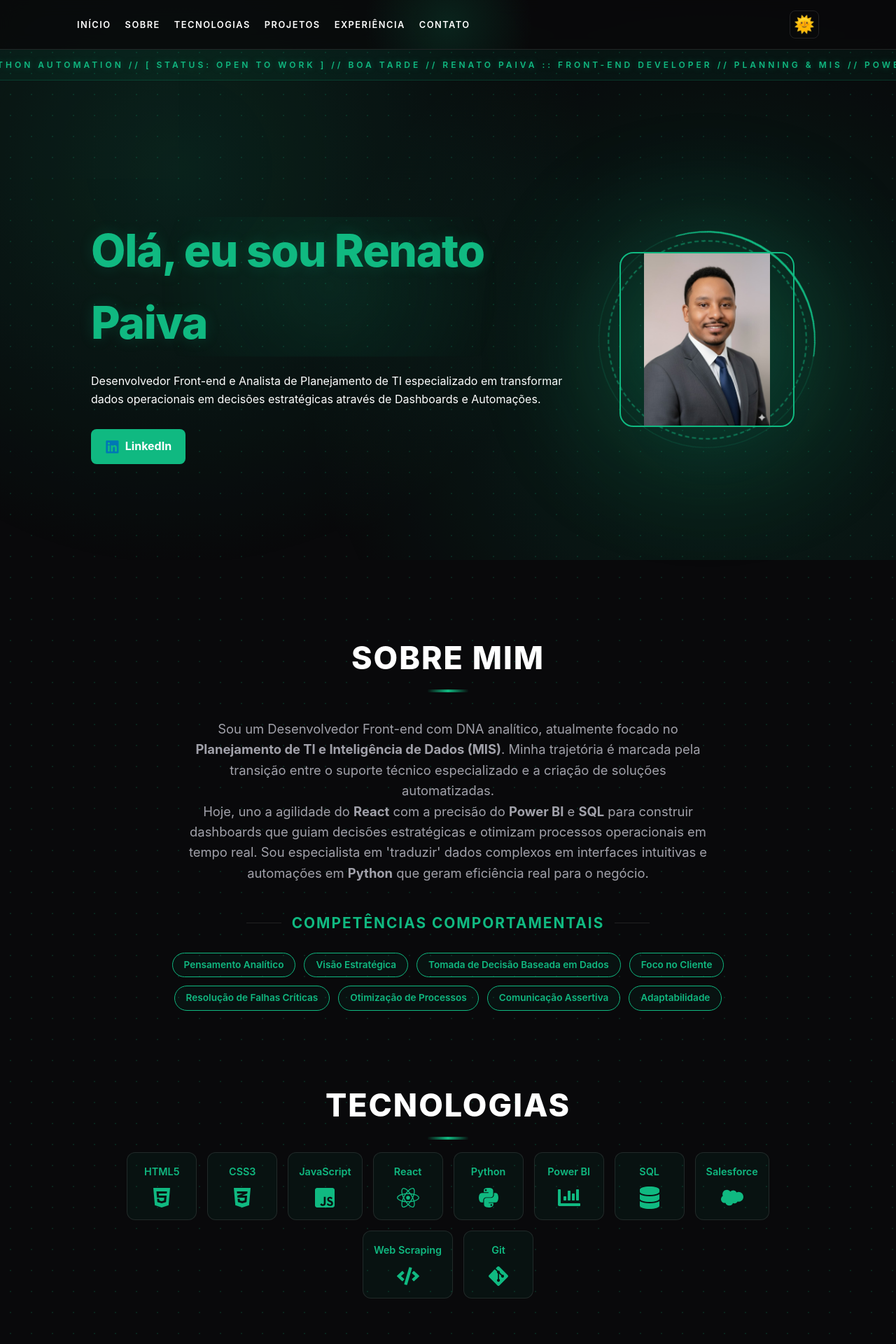
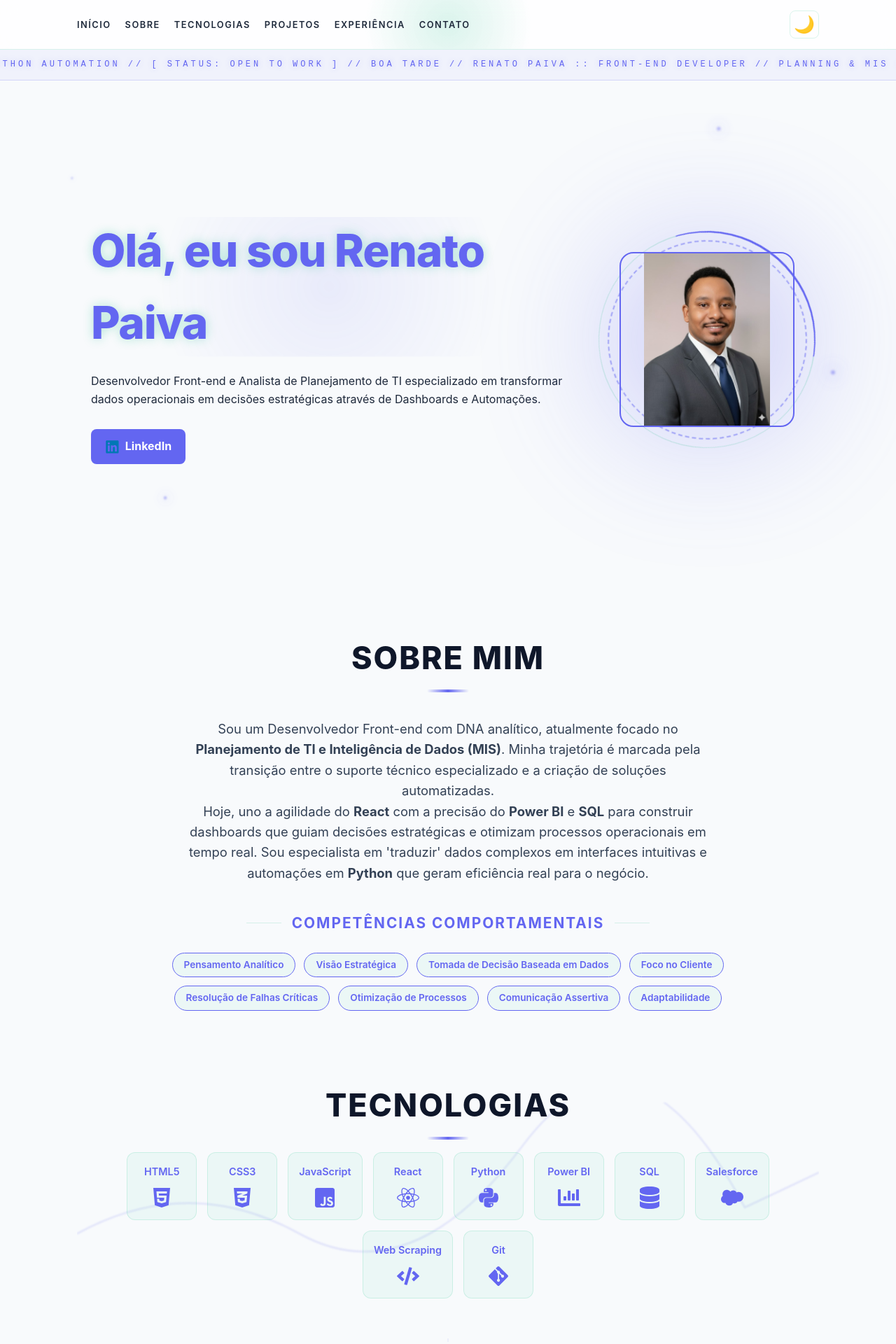
Before and after one commit to Renato8318/Portfolio---Renato---Paiva, a React (Vite) app: page / in a window 1280 px wide. Shown: the top 1920 px of the page at 70% size. Built offline with nearby package versions, Linux system fonts and the light colour scheme.

Commit message:
Alterando o layout do  portfolio

```diff
--- a/src/App.jsx
+++ b/src/App.jsx
@@ -17,8 +17,11 @@ function AppContent() {
   const [darkMode, setDarkMode] = useState(() => {
     try {
       const saved = localStorage.getItem("theme");
-      // Garante que o valor seja booleano
-      return saved !== null ? JSON.parse(saved) : true;
+      if (saved !== null) return JSON.parse(saved);
+
+      // Auto Dark Mode: Ativa entre 18h e 06h
+      const hours = new Date().getHours();
+      return hours >= 18 || hours < 6;
     } catch (e) {
       return true;
     }
@@ -58,6 +61,14 @@ function AppContent() {
 
   return (
     <>
+      {/* Camada de Fundo Viva (Nós e Conexões) */}
+      <div className="bg-tech-layer">
+        <div className="data-node n1"></div>
+        <div className="data-node n2"></div>
+        <div className="data-node n3"></div>
+        <div className="data-node n4"></div>
+      </div>
+
       <header className="header" onMouseMove={handleMouseMove}>
         <div className="header-container">
           <button
--- a/src/components/ExperienciaDetalhes.jsx
+++ b/src/components/ExperienciaDetalhes.jsx
@@ -61,7 +61,7 @@ const ExperienciaDetalhes = () => {
         <p className="exp-company" style={{ fontSize: '1.2rem', marginBottom: '5px' }}>
           <FaBuilding className="exp-icon" /> {exp.company}
         </p>
-        <p style={{ color: 'var(--text-gray)', display: 'flex', align區域s: 'center', gap: '8px' }}>
+        <p style={{ color: 'var(--text-gray)', display: 'flex', alignItems: 'center', gap: '8px' }}>
           <FaCalendarAlt color="var(--primary-color)" /> {exp.period}
         </p>
       </div>
--- a/src/components/Tecnologias.jsx
+++ b/src/components/Tecnologias.jsx
@@ -24,6 +24,13 @@ const Tecnologias = () => {
 
   return (
     <section id="tecnologias" className="tecnologias" data-aos="fade-up">
+      {/* Gráfico de linha decorativo no fundo */}
+      <div className="tech-graph-bg">
+        <svg viewBox="0 0 1000 200" preserveAspectRatio="none">
+          <path d="M0,150 Q150,80 300,150 T600,50 T900,120 L1000,80" fill="none" />
+        </svg>
+      </div>
+
       <h2 onMouseMove={handleMouseMove}>
         Tecnologias
       </h2>
--- a/src/style.css
+++ b/src/style.css
@@ -6,14 +6,14 @@
 }
 
 :root {
-  --primary-color: #10b981; /* Verde Esmeralda vibrante */
-  --bg-dark: #09090b;       /* Preto Zinco profundo */
+  --primary-color: #6366f1; /* Indigo Moderno */
+  --bg-dark: #020617;       /* Slate 950 - Profundidade de dados */
   --bg-light: #ffffff;
-  --card-bg: #18181b;       /* Cinza Zinco para cards */
+  --card-bg: #0f172a;       /* Slate 900 para cards */
   --text-white: #ffffff;
   --text-gray: #a1a1aa;
-  overflow-x: hidden;
   --border-subtle: rgba(255, 255, 255, 0.1);
+  --glass-border: rgba(99, 102, 241, 0.2);
 }
 
 html {
@@ -35,21 +35,65 @@ body.dark {
   background: var(--bg-dark);
   background-color: var(--bg-dark);
   color: var(--text-white);
-  /* Efeito de Grid de Pontos Verdes */
-  background-image: radial-gradient(rgba(16, 185, 129, 0.15) 1px, transparent 1px);
-  background-size: 30px 30px;
+  /* Grid estilo Dashboard/MIS com profundidade */
+  background-image:
+    linear-gradient(rgba(99, 102, 241, 0.07) 1px, transparent 1px),
+    linear-gradient(90deg, rgba(99, 102, 241, 0.07) 1px, transparent 1px),
+    radial-gradient(circle at center, rgba(99, 102, 241, 0.03) 0%, transparent 80%);
+  background-size: 60px 60px, 60px 60px, 100% 100%;
+  background-attachment: fixed;
+  animation: gridMove 40s linear infinite;
 }
 
 body:not(.dark) {
   background: #f8fafc; /* Fundo Slate bem claro e limpo */
   color: #0f172a;      /* Texto Slate 900 para leitura perfeita */
+  color: #1e293b;
   --card-bg: #ffffff;
   --text-white: #0f172a; /* Agora os títulos h2 aparecem em preto azulado */
   --text-gray: #334155;
   --border-subtle: rgba(16, 185, 129, 0.15);
-  /* Grid tecnológico sutil em verde no modo claro */
-  background-image: radial-gradient(rgba(16, 185, 129, 0.1) 1px, transparent 1px);
-  background-size: 30px 30px;
+  background-image: radial-gradient(rgba(99, 102, 241, 0.08) 1px, transparent 1px);
+}
+
+/* CAMADA DE NÓS DE DADOS FLUTUANTES */
+.bg-tech-layer {
+  position: fixed;
+  inset: 0;
+  z-index: 0;
+  pointer-events: none;
+  overflow: hidden;
+}
+
+.data-node {
+  position: absolute;
+  width: 4px;
+  height: 4px;
+  background: var(--primary-color);
+  border-radius: 50%;
+  filter: blur(1px) drop-shadow(0 0 8px var(--primary-color));
+  opacity: 0.3;
+}
+
+.n1 { top: 20%; left: 10%; animation: floatNode 8s infinite alternate; }
+.n2 { top: 60%; left: 85%; animation: floatNode 12s infinite alternate-reverse; }
+.n3 { top: 80%; left: 15%; animation: floatNode 10s infinite alternate; }
+.n4 { top: 15%; left: 75%; animation: floatNode 15s infinite alternate-reverse; }
+
+@keyframes floatNode {
+  0% {
+    transform: translate(0, 0) scale(1);
+    opacity: 0.2;
+  }
+  50% {
+    transform: translate(100px, 50px) scale(1.5);
+    opacity: 0.5;
+    box-shadow: 0 0 20px var(--primary-color);
+  }
+  100% {
+    transform: translate(-50px, 100px) scale(0.8);
+    opacity: 0.2;
+  }
 }
 
 /* Adiciona brilhos (glows) tecnológicos ao fundo no modo Dark */
@@ -61,11 +105,22 @@ body.dark::before {
   width: 100%;
   height: 100%;
   background:
-    radial-gradient(circle at 20% 30%, rgba(16, 185, 129, 0.18) 0%, transparent 50%),
-    radial-gradient(circle at 80% 70%, rgba(16, 185, 129, 0.18) 0%, transparent 50%);
+    radial-gradient(circle at 20% 30%, rgba(99, 102, 241, 0.2) 0%, transparent 40%),
+    radial-gradient(circle at 80% 70%, rgba(6, 182, 212, 0.15) 0%, transparent 40%);
   z-index: 0;
   pointer-events: none;
-  animation: backgroundPulse 10s infinite alternate ease-in-out;
+  animation: meshFlow 20s infinite alternate ease-in-out;
+}
+
+@keyframes meshFlow {
+  0% { transform: scale(1) translate(0, 0); }
+  50% { transform: scale(1.2) translate(5%, 5%); filter: hue-rotate(15deg); }
+  100% { transform: scale(1) translate(-5%, -5%); }
+}
+
+@keyframes gridMove {
+  from { background-position: 0 0; }
+  to { background-position: 50px 50px; }
 }
 
 /* Efeito de Varredura de Radar (Scanline Global) no Modo Dark */
@@ -146,20 +201,21 @@ body.dark .header {
 /* ESTILO DO LETREIRO (MARQUEE) */
 .greeting-marquee {
   margin-top: 70px; /* Logo abaixo do header fixo */
-  background: rgba(16, 185, 129, 0.05); /* Fundo sutil para não pesar visualmente */
+  background: rgba(99, 102, 241, 0.05);
   color: var(--primary-color);
   padding: 12px 0;
-  font-weight: 600;
+  font-family: 'JetBrains Mono', monospace; /* Toque técnico */
+  font-weight: 500;
   text-transform: uppercase;
   font-size: 0.75rem;
   overflow: hidden;
   position: relative;
   display: flex;
   z-index: 999;
-  border-top: 1px solid rgba(16, 185, 129, 0.2);
-  border-bottom: 1px solid rgba(16, 185, 129, 0.2);
+  border-top: 1px solid rgba(99, 102, 241, 0.2);
+  border-bottom: 1px solid rgba(99, 102, 241, 0.2);
   letter-spacing: 4px; /* Resolve o problema das letras muito próximas */
-  text-shadow: 0 0 10px rgba(16, 185, 129, 0.4); /* Efeito neon sutil */
+  text-shadow: 0 0 8px rgba(99, 102, 241, 0.3);
 }
 
 .marquee-content {
@@ -383,7 +439,7 @@ body:not(.dark) .footer {
   content: "";
   position: absolute;
   inset: -20px -50px; /* Aumentado a área lateral do brilho */
-  background: radial-gradient(circle at center, rgba(16, 185, 129, 0.35), transparent 75%);
+  background: radial-gradient(circle at center, rgba(99, 102, 241, 0.3), transparent 75%);
   z-index: -1;
   animation: pulseNameGlow 3s infinite ease-in-out;
   pointer-events: none;
@@ -606,6 +662,7 @@ section h2, .footer h2, .projeto-detalhes-page h1 {
   color: var(--text-white);
   z-index: 1;
   cursor: default;
+  transition: all 0.4s cubic-bezier(0.4, 0, 0.2, 1);
 }
 
 section h2::before, .footer h2::before, .projeto-detalhes-page h1::before {
@@ -613,9 +670,9 @@ section h2::before, .footer h2::before, .projeto-detalhes-page h1::before {
   position: absolute;
   inset: -20px;
   background: radial-gradient(
-    circle 100px at var(--x, 50%) var(--y, 50%),
-    rgba(16, 185, 129, 0.35),
-    transparent 70%
+    circle 150px at var(--x, 50%) var(--y, 50%),
+    rgba(99, 102, 241, 0.4),
+    transparent 80%
   );
   z-index: -1;
   pointer-events: none;
@@ -625,6 +682,11 @@ section h2::before, .footer h2::before, .projeto-detalhes-page h1::before {
 
 section h2:hover::before, .footer h2:hover::before, .projeto-detalhes-page h1:hover::before {
   opacity: 1;
+}
+
+section h2:hover, .footer h2:hover, .projeto-detalhes-page h1:hover {
+  text-shadow: 0 0 20px rgba(99, 102, 241, 0.8), 0 0 40px rgba(6, 182, 212, 0.4);
+  letter-spacing: 5px;
 }
 
 section h2::after, .footer h2::after, .projeto-detalhes-page h1::after {
@@ -640,7 +702,7 @@ section h2::after, .footer h2::after, .projeto-detalhes-page h1::after {
   transition: width 0.3s ease;
 }
 
-section:hover h2::after, .footer:hover h2::after, .projeto-detalhes-page h1:hover::after {
+section h2:hover::after, .footer h2:hover::after, .projeto-detalhes-page h1:hover::after, section:hover h2::after, .footer:hover h2::after {
   width: 120px;
 }
 
@@ -697,6 +759,38 @@ section:hover h2::after, .footer:hover h2::after, .projeto-detalhes-page h1:hove
 }
 
 /* TECNOLOGIAS - Estilização dos Tópicos */
+.tecnologias {
+  position: relative;
+  overflow: hidden;
+  z-index: 1;
+}
+
+.tech-graph-bg {
+  position: absolute;
+  top: 50%;
+  left: 0;
+  width: 100%;
+  height: 250px;
+  transform: translateY(-50%);
+  z-index: -1;
+  opacity: 0.15;
+  pointer-events: none;
+  filter: blur(1px);
+}
+
+.tech-graph-bg svg {
+  width: 100%;
+  height: 100%;
+}
+
+.tech-graph-bg path {
+  stroke: var(--primary-color);
+  stroke-width: 2;
+  stroke-dasharray: 1500;
+  stroke-dashoffset: 1500;
+  animation: lineDraw 8s ease-in-out infinite alternate;
+}
+
 .tech-list {
   display: flex;
   flex-wrap: wrap;
@@ -751,6 +845,11 @@ section:hover h2::after, .footer:hover h2::after, .projeto-detalhes-page h1:hove
 .tech-list li:active {
   transform: translateY(-2px) scale(0.95); /* Efeito de "apertar" o botão */
   box-shadow: 0 4px 8px rgba(16, 185, 129, 0.2);
+}
+
+@keyframes lineDraw {
+  from { stroke-dashoffset: 1500; }
+  to { stroke-dashoffset: 0; }
 }
 
 .tech-icon {
@@ -847,7 +946,7 @@ section:hover h2::after, .footer:hover h2::after, .projeto-detalhes-page h1:hove
   font-weight: 800;
   text-transform: uppercase;
   letter-spacing: 1px;
-  animation: pulseBadge 2s infinite ease-in-out; /* Aplica a animação */
+  animation: pulseBadge 2s infinite ease-in-out; /* Pulsação original */
   box-shadow: 0 4px 10px rgba(16, 185, 129, 0.4);
   z-index: 10;
 }
@@ -1042,7 +1141,6 @@ section:hover h2::after, .footer:hover h2::after, .projeto-detalhes-page h1:hove
 .experiencia-item.destaque {
   border: 2px solid var(--primary-color);
   box-shadow: 0 0 30px rgba(16, 185, 129, 0.2);
-  background: rgba(16, 185, 129, 0.08);
 }
 
 .experiencia-item.destaque .badge-destaque {
@@ -1272,4 +1370,3 @@ section {
     justify-content: center;
     text-align: center;
   }
-}
```
Also changed, not shown: src/components/MiniDashboard.jsx (added).
